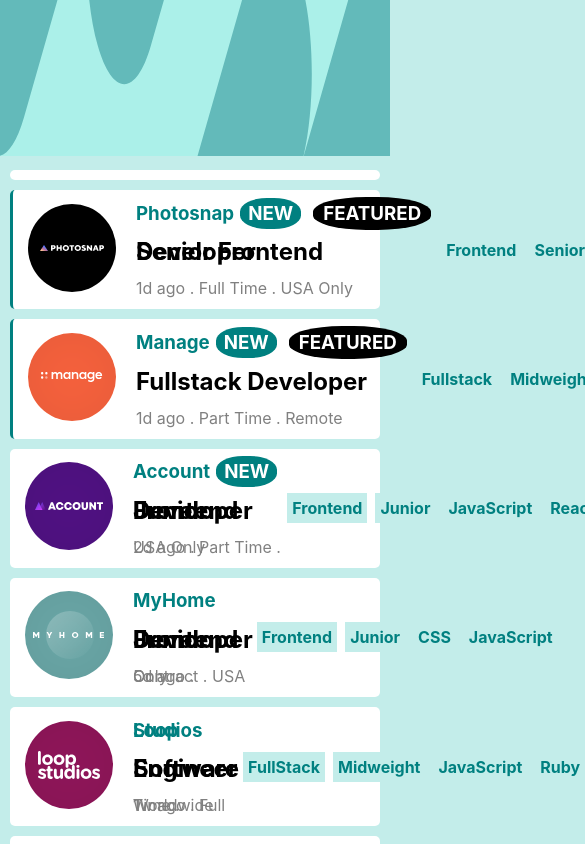
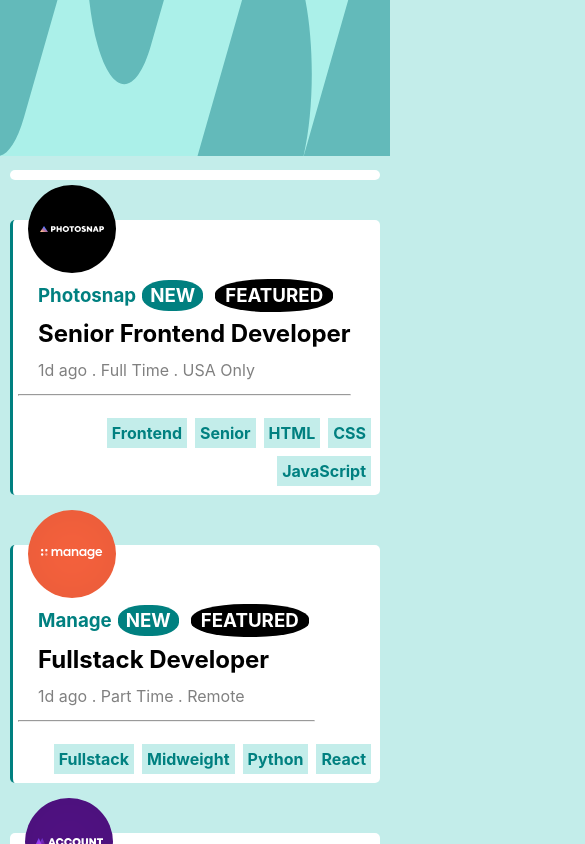
Before and after one commit to minwwgo/job-listings-react, a React (Create React App) app: page / in a window 390 px wide. Shown: the top 844 px of the page, 585 px wide, since content can reach past the window. Built offline with nearby package versions, Linux system fonts and the light colour scheme.

Commit message:
responsive done

```diff
--- a/src/App.css
+++ b/src/App.css
@@ -8,9 +8,13 @@
 .row-box{
   background-color:white;
   display:flex;
+  flex-wrap:wrap;
   margin: 10px;
   padding:5px;
   border-radius: 5px;
+}
+hr{
+  display:none;
 }
 .row-box-filter{
   display:flex;
@@ -78,3 +82,31 @@
 .row-add{
   border-left: 3px solid teal;
 }
+@media only screen and (max-width: 600px) {
+  .row-box{
+    margin-bottom:50px;
+    margin-top:40px;
+  }
+  .row-img{
+    margin-top:-40px;
+    margin-bottom:-40px;
+
+  }
+  .row-item-one{
+    display:flex;
+    flex-wrap:wrap;
+
+    margin-top: 40px;
+
+  }
+  .row-item-two{
+    display:flex;
+    flex-wrap:wrap;
+    justify-content: flex-end;
+    margin-top:10px;
+
+  }
+  hr{
+    display:block;
+  }
+}
--- a/src/App.js
+++ b/src/App.js
@@ -1,4 +1,4 @@
-import React, { useState, useEffect } from "react";
+import React, { useState } from "react";
 import "./App.css";
 import Displayjobs from "./Displayjobs";
 import allData from "./data";
@@ -6,9 +6,6 @@
 
 
 function App() {
-  const [data, setData] = useState([]);
-
-  useEffect(() => setData(allData), []);
 
   const [filterjobs, setFilterjobs] = useState([]);
 
@@ -27,7 +24,7 @@
     return tags.some((tag) => filterjobs.includes(tag));
   };
 
-  const filteredData = data.filter(isTagInJobs);
+  const filteredData = allData.filter(isTagInJobs);
 
   const handleClick = (item) => {
     setFilterjobs([...filterjobs, item]);
@@ -47,7 +44,7 @@
         style={{ width: "100%", height: 156 }}
       />
       <Row className='row-box-filter'>
-        {filterjobs.length > 0 && filterjobs.map(
+        {filteredData.length > 0 && filterjobs.map(
           job=><span
           onClick={()=>{handleRemove(job)}}
           className='row-box-filter-items'
--- a/src/DisplayJobs.js
+++ b/src/DisplayJobs.js
@@ -13,7 +13,8 @@
   return (
     <Container>
           <Row className ={`row-box ${job.featured && 'row-add'}`} key={job.id}>
-            <Col className="row-img" >
+           <div>
+           <Col className="row-img" >
               <Image src={job.logo} roundedCircle />
             </Col>
             <Col className="row-item-one" >
@@ -27,6 +28,10 @@
                 {job.postedAt} . {job.contract} . {job.location}
               </p>
             </Col>
+            <hr/>
+           </div>
+
+
             <Col className="row-item-two" >
               {tags
                 ? tags.map((item, index) => {
```
